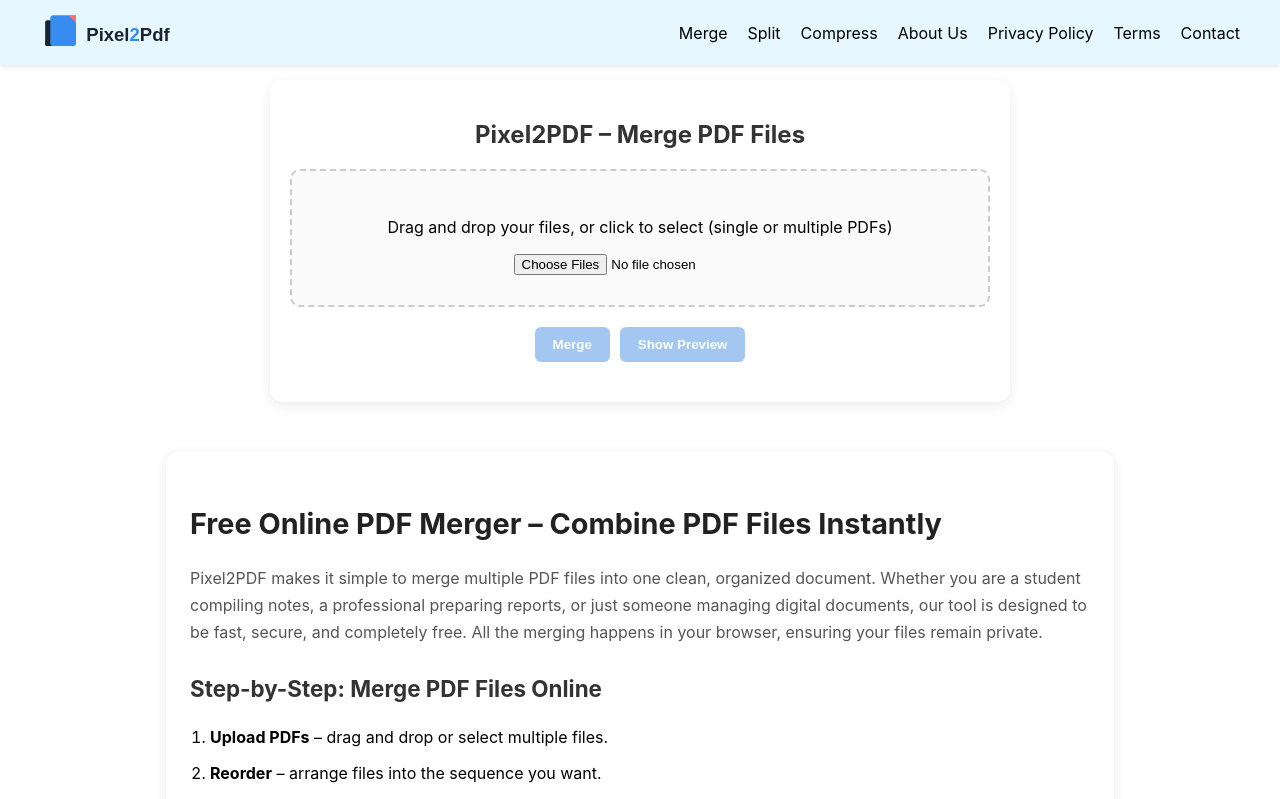
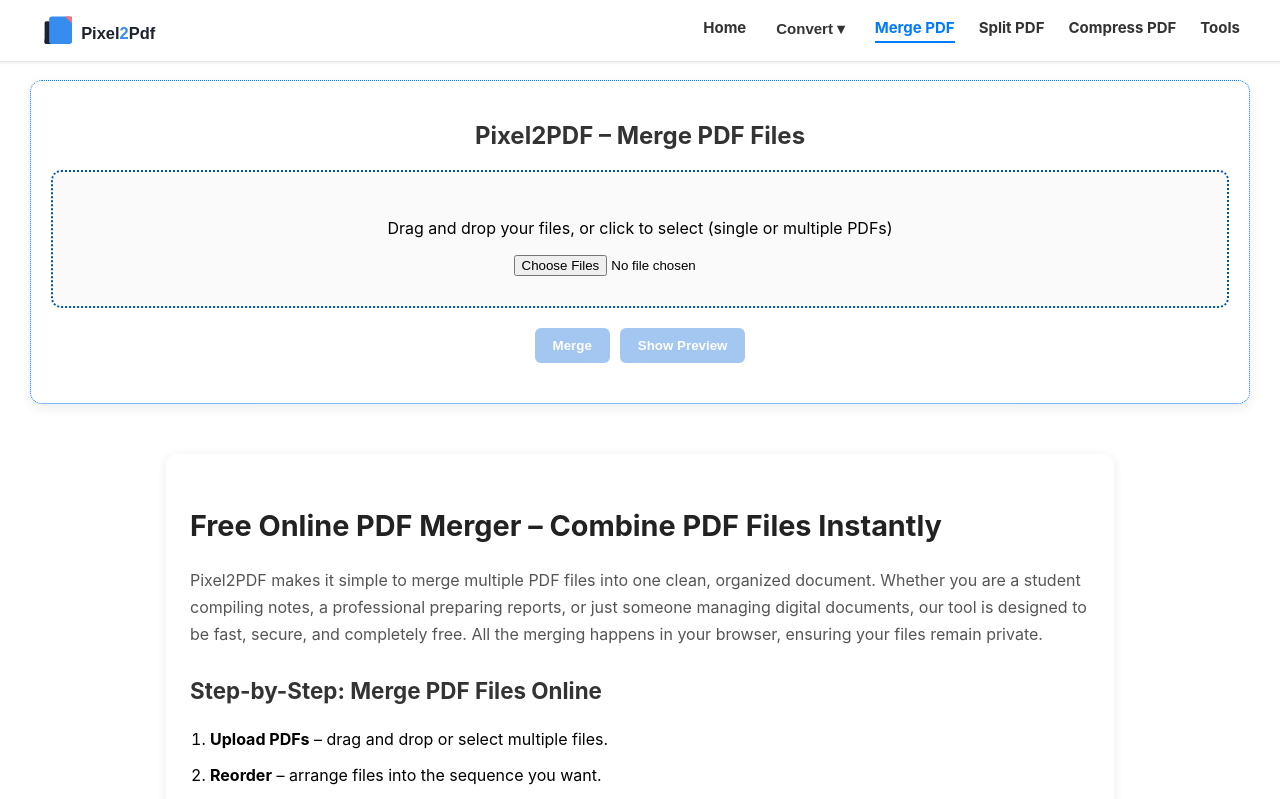
Before and after one commit to MindofSkk/Pixel2Pdf, a React (Vite) app: page /merge-pdf in a window 1280 px wide. Shown: the top 799 px of the page. Built offline with nearby package versions, Linux system fonts and the light colour scheme.

Commit message:
ui changes

```diff
--- a/src/components/pages/Header.css
+++ b/src/components/pages/Header.css
@@ -1,58 +1,72 @@
-/* Header wrapper */
+
+
+/* Wrapper */
 .header {
   width: 100%;
-  background-color: #e6f7ff;
+  background-color: #ffffff;
   position: fixed;
   top: 0;
   left: 0;
   z-index: 1000;
-  color: black;
-  box-shadow: 0 2px 4px rgba(0,0,0,0.1);
+  color: #333;
+  box-shadow: 0 1px 3px rgba(0, 0, 0, 0.08);
+  border-bottom: 1px solid #e6e6e6;
 }
 
 /* Flex container */
 .header-container {
   max-width: 1200px;
   margin: 0 auto;
-  padding: 10px 20px;
+  padding: 12px 20px;
   display: flex;
   align-items: center;
   justify-content: space-between;
 }
 
-/* Logo size */
+/* Logo */
 .logo {
-  width: 180px;
+  width: 160px;
   height: auto;
+  display: flex;
+  align-items: center;
 }
 
-/* Navigation (desktop default) */
+/* Nav (desktop) */
 .nav {
   display: flex;
-  gap: 20px;
+  gap: 24px;
+
 }
 
 .nav a {
-  color: black;
+  color: #333;
   text-decoration: none;
-  font-size: 16px;
+  font-size: 15px;
+  padding-bottom: 4px;
+  transition: color 0.2s ease;
+  font-weight: bold;
 }
 
 .nav a:hover {
-  text-decoration: underline;
+  color: #007bff;
 }
 
-/* Hamburger button (hidden on desktop) */
+.nav a.active {
+  color: #007bff;
+  border-bottom: 2px solid #007bff;
+}
+
+/* Hamburger (hidden on desktop) */
 .menu-toggle {
   display: none;
   font-size: 28px;
   background: none;
   border: none;
   cursor: pointer;
-  color: black;
+  color: #333;
 }
 
-/* Responsive Styles */
+/* Mobile styles */
 @media (max-width: 768px) {
   .menu-toggle {
     display: block;
@@ -60,18 +74,85 @@
 
   .nav {
     position: absolute;
-    top: 60px; /* below header */
+    top: 60px;
+    right: 0;
     left: 0;
-    right: 0;
-    background: #e6f7ff;
+    background: #fff;
     flex-direction: column;
     align-items: center;
-    gap: 15px;
-    padding: 15px 0;
-    display: none; /* hidden by default */
+    gap: 18px;
+    padding: 20px 0;
+    display: none;
+    border-top: 1px solid #e6e6e6;
   }
 
   .nav.open {
-    display: flex; /* visible when open */
+    display: flex;
   }
 }
+
+
+/* Submenu wrapper */
+.nav-item.dropdown {
+  position: relative;
+}
+
+.dropdown-toggle {
+  background: none;
+  border: none;
+  font-size: 15px;
+  cursor: pointer;
+  color: #333;
+}
+
+.dropdown-toggle:hover {
+  color: #007bff;
+}
+
+.dropdown-menu {
+  display: none;
+  font-weight: bold;
+  position: absolute;
+  top: 110%;
+  left: 0;
+  background: #fff;
+  min-width: 180px;
+  box-shadow: 0 2px 8px rgba(0,0,0,0.15);
+  border-radius: 6px;
+  flex-direction: column;
+  z-index: 1000;
+}
+
+.dropdown-menu a {
+  padding: 10px 16px;
+  text-decoration: none;
+  color: #333;
+  display: block;
+  font-size: 14px;
+}
+
+.dropdown-menu a:hover {
+  background: #f5f5f5;
+  color: #007bff;
+}
+
+.nav-item.dropdown.open .dropdown-menu {
+  display: flex;
+}
+
+/* Mobile dropdown (inside expanded menu) */
+@media (max-width: 768px) {
+  .nav-item.dropdown {
+    width: 100%;
+    text-align: center;
+  }
+  .dropdown-menu {
+    position: static;
+    box-shadow: none;
+    border-radius: 0;
+    width: 100%;
+  }
+  .dropdown-menu a {
+    padding: 12px 0;
+  }
+}
--- a/src/components/pages/Header.tsx
+++ b/src/components/pages/Header.tsx
@@ -1,36 +1,108 @@
+
+// import React, { useState, useRef, useEffect } from "react";
+// import { Link, useLocation } from "react-router-dom";
+// import Logo from "../../subcomponents/Logo";
+// import "./Header.css";
+
+// export const Header: React.FC = () => {
+//   const [isOpen, setIsOpen] = useState(false);
+//   const menuRef = useRef<HTMLDivElement>(null);
+//   const location = useLocation();
+
+//   // Close menu on outside click
+//   useEffect(() => {
+//     const handleClickOutside = (event: MouseEvent) => {
+//       if (menuRef.current && !menuRef.current.contains(event.target as Node)) {
+//         setIsOpen(false);
+//       }
+//     };
+//     document.addEventListener("mousedown", handleClickOutside);
+//     return () => document.removeEventListener("mousedown", handleClickOutside);
+//   }, []);
+
+//   const navItems = [
+//     { to: "/", label: "Home" },
+//     { to: "/convert", label: "Convert" },
+//     { to: "/merge-pdf", label: "Merge PDF" },
+//     { to: "/split-pdf", label: "Split PDF" },
+//     { to: "/compress-pdf", label: "Compress PDF" },
+//     { to: "/tools", label: "Tools" },
+//   ];
+
+//   return (
+//     <header className="header">
+//       <div className="header-container" ref={menuRef} style={{ fontWeight: "bold", color: "#007bff" }}>
+
+
+//         <Link to="/" onClick={() => setIsOpen(false)} aria-label="Pixel2PDF Home">
+//           <div className="logo" >
+//             <Logo />
+//           </div>
+
+//         </Link>
+
+//         {/* Hamburger button (mobile only) */}
+//         <button
+//           className={`menu-toggle ${isOpen ? "active" : ""}`}
+//           onClick={() => setIsOpen(!isOpen)}
+//           aria-expanded={isOpen}
+//           aria-controls="nav-menu"
+//           aria-label="Toggle navigation menu"
+//         >
+//           ☰
+//         </button>
+
+//         {/* Nav links */}
+//         <nav id="nav-menu" className={`nav ${isOpen ? "open" : ""}`} aria-label="Main Navigation">
+//           {navItems.map(({ to, label }) => (
+//             <Link
+//               key={to}
+//               to={to}
+//               onClick={() => setIsOpen(false)}
+//               className={location.pathname === to ? "active" : ""}
+//             >
+//               {label}
+//             </Link>
+//           ))}
+//         </nav>
+//       </div>
+//     </header>
+//   );
+// };
 import React, { useState, useRef, useEffect } from "react";
-import { Link } from "react-router-dom";
+import { Link, useLocation } from "react-router-dom";
 import Logo from "../../subcomponents/Logo";
 import "./Header.css";
 
 export const Header: React.FC = () => {
   const [isOpen, setIsOpen] = useState(false);
+  const [submenuOpen, setSubmenuOpen] = useState(false);
   const menuRef = useRef<HTMLDivElement>(null);
+  const location = useLocation();
 
-  // Close menu when clicking outside
+  // Close menu on outside click
   useEffect(() => {
     const handleClickOutside = (event: MouseEvent) => {
       if (menuRef.current && !menuRef.current.contains(event.target as Node)) {
         setIsOpen(false);
+        setSubmenuOpen(false);
       }
     };
     document.addEventListener("mousedown", handleClickOutside);
-    return () => {
-      document.removeEventListener("mousedown", handleClickOutside);
-    };
+    return () => document.removeEventListener("mousedown", handleClickOutside);
   }, []);
 
   return (
     <header className="header">
       <div className="header-container" ref={menuRef}>
-        {/* Logo Section */}
-        <div className="logo">
-          <Link to="/" aria-label="Pixel2PDF Home" onClick={() => setIsOpen(false)}>
+        {/* Logo */}
+        <Link to="/" onClick={() => setIsOpen(false)} aria-label="Pixel2PDF Home">
+          <div className="logo">
             <Logo />
-          </Link>
-        </div>
+          </div>
+        </Link>
 
-        {/* Hamburger Button (Mobile) */}
+        {/* Hamburger button (mobile only) */}
         <button
           className={`menu-toggle ${isOpen ? "active" : ""}`}
           onClick={() => setIsOpen(!isOpen)}
@@ -41,33 +113,46 @@
           ☰
         </button>
 
-        {/* Navigation */}
-        <nav
-          id="nav-menu"
-          className={`nav ${isOpen ? "open" : ""}`}
-          aria-label="Main Navigation"
-        >
-          <Link to="/merge-pdf" onClick={() => setIsOpen(false)} title="Merge PDF Online - Free Tool">
-            Merge
+        {/* Nav links */}
+        <nav id="nav-menu" className={`nav ${isOpen ? "open" : ""}`} aria-label="Main Navigation">
+          <Link to="/" onClick={() => setIsOpen(false)} className={location.pathname === "/" ? "active" : ""}>
+            Home
           </Link>
-          <Link to="/split-pdf" onClick={() => setIsOpen(false)} title="Split PDF Pages Easily">
-            Split
+
+          {/* Submenu */}
+          <div
+            className={`nav-item dropdown ${submenuOpen ? "open" : ""}`}
+            onMouseEnter={() => setSubmenuOpen(true)}
+            onMouseLeave={() => setSubmenuOpen(false)}
+          >
+            <button
+              className="dropdown-toggle"
+              onClick={() => setSubmenuOpen(!submenuOpen)}
+              style={{ fontWeight: "bold" }}
+
+            >
+              Convert ▾
+            </button>
+            <div className="dropdown-menu">
+              <Link to="/pdf-to-word" onClick={() => setIsOpen(false)}>PDF to Word</Link>
+              <Link to="/pdf-to-excel" onClick={() => setIsOpen(false)}>PDF to Excel</Link>
+              <Link to="/pdf-to-text" onClick={() => setIsOpen(false)}>PDF to Text</Link>
+              <Link to="/pdf-to-image" onClick={() => setIsOpen(false)}>PDF to Image</Link>
+              <Link to="/pdf-to-powerpoint" onClick={() => setIsOpen(false)}>PDF to PowerPoint</Link>
+            </div>
+          </div>
+
+          <Link to="/merge-pdf" onClick={() => setIsOpen(false)} className={location.pathname === "/merge-pdf" ? "active" : ""}>
+            Merge PDF
           </Link>
-          <Link to="/compress-pdf" onClick={() => setIsOpen(false)} title="Compress PDF Files Online">
-            Compress
+          <Link to="/split-pdf" onClick={() => setIsOpen(false)} className={location.pathname === "/split-pdf" ? "active" : ""}>
+            Split PDF
           </Link>
-          {/* <Link to="/pdf-to-word" onClick={() => setIsOpen(false)} title="Convert PDF to Word">Convert</Link> */}
-          <Link to="/about-us" onClick={() => setIsOpen(false)} title="About Pixel2PDF">
-            About Us
+          <Link to="/compress-pdf" onClick={() => setIsOpen(false)} className={location.pathname === "/compress-pdf" ? "active" : ""}>
+            Compress PDF
           </Link>
-          <Link to="/privacy-policy" onClick={() => setIsOpen(false)} title="Privacy Policy">
-            Privacy Policy
-          </Link>
-          <Link to="/terms-and-conditions" onClick={() => setIsOpen(false)} title="Terms and Conditions">
-            Terms
-          </Link>
-          <Link to="/contact-us" onClick={() => setIsOpen(false)} title="Contact Pixel2PDF">
-            Contact
+          <Link to="/tools" onClick={() => setIsOpen(false)} className={location.pathname === "/tools" ? "active" : ""}>
+            Tools
           </Link>
         </nav>
       </div>
--- a/src/components/pdf/PdfMerger.css
+++ b/src/components/pdf/PdfMerger.css
@@ -1,12 +1,15 @@
 .pdf-tool-container {
-  max-width: 700px;
-  margin: 30px auto;
+  /* max-width: 700px; */
+  /* margin: 30px auto; */
   padding: 20px;
   background: #fff;
   border-radius: 12px;
   box-shadow: 0 4px 12px #00000014;
   text-align: center;
+  margin: 30px;
   margin-top: 80px;
+
+  border: 1px dotted #007bff;
 }
 
 .title {
@@ -21,10 +24,12 @@
   margin-bottom: 20px;
   background: #fafafa;
   cursor: pointer;
+  /* background-color: #bcd8f9; */
+  border: 2px dotted #0050b3;
 }
 
 .upload-box:hover {
-  border-color: #4a90e2;
+  border-color: #2980e4;
 }
 
 .file-list {
@@ -211,8 +216,6 @@
   }
 }
 
-
-
 /* ✅ SEO section (scoped to merge page) */
 .pdf-merge.seo-content {
   max-width: 900px;
```
Also changed, not shown: src/components/pdf/upload/UploadCompontens.tsx (added).
